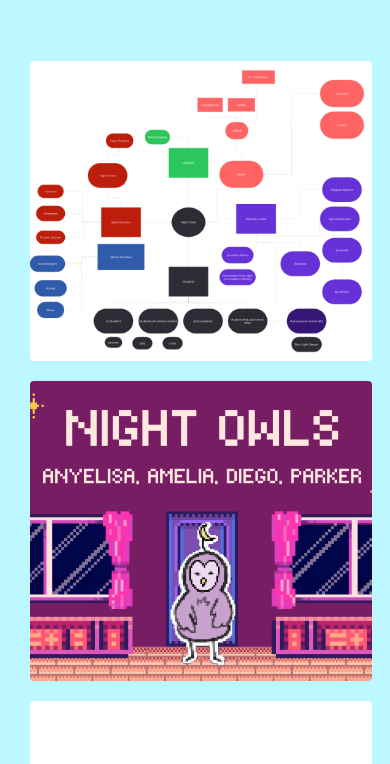
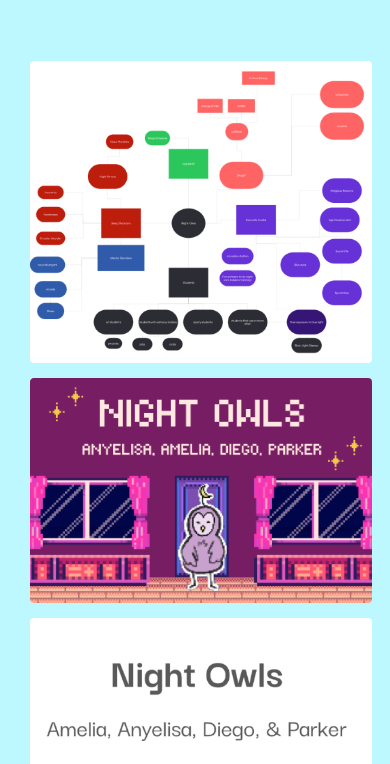
Before and after one commit to a17384-10/ToribioPaulino_Anyelisa_14691513_IDM222, a plain HTML site: page slide.html in a window 390 px wide. Shown: the part 336-1100 px from the top of the page. Drawn offline with Linux system fonts and the light colour scheme.

Commit message:
fixed night owls

```diff
--- a/styles/main.css
+++ b/styles/main.css
@@ -360,56 +360,58 @@
 
 /*night owls*/
 #slide-grid {
-    display: grid;
-    grid-template-columns: 350px 450px;
-    grid-template-rows: 200px 20px;
+    display: flex;
+    flex-direction: row;
+    justify-content: center;
+    align-items: flex-start;
     gap: 20px;
-    margin-bottom: 25px;
+    width: 100%;
+    max-width: 1000px;
+    margin: 40px auto;
+    box-sizing: border-box;
 }
 
 .nightmind {
-    grid-column: 1;
-    grid-row: 1 / span 2;
+    flex: 1;
+    height: 350px;
+    border-radius: 10px;
+    transform: 0.3s;
+    cursor: pointer;
 }
 
 .nightslide {
-    grid-column: 2;
-    grid-row: 1;
+    flex: 1;
+    height: 350px;
+    border-radius: 10px;
+    transform: 0.3s;
+    cursor: pointer;
 }
 
 .nightbrain {
-    grid-column: 2;
-    grid-row: 2;
+    flex: 1;
+    height: 350px;
+    border-radius: 10px;
+    transform: 0.3s;
+    cursor: pointer;
 }
 
 #slide-grid img {
     width: 100%;
-    height: 100%;
+    height: auto;
+    display: block;
     object-fit: cover;
 }
 
-.nightmind {
-    transform: 0.3s;
-    cursor: pointer;
-}
 .nightmind:hover {
     transform: translateY(-3px);
     box-shadow: 0 8px 15px rgba(0,0,0,0.2);
 }
 
-.nightslide {
-    transform: 0.3s;
-    cursor: pointer;
-}
 .nightslide:hover {
     transform: translateY(-3px);
     box-shadow: 0 8px 15px rgba(0,0,0,0.2);
 }
 
-.ngihtbrain {
-    transform: 0.3s;
-    cursor: pointer;
-}
 .nightbrain:hover {
     transform: translateY(-3px);
     box-shadow: 0 8px 15px rgba(0,0,0,0.2);
@@ -434,10 +436,6 @@
   object-fit: contain;
 }
 
-.nightmind {
-    grid-row: 1/3;
-}
-
 #slide-grid img {
     width: 100%;
     height: 100%;
@@ -446,17 +444,17 @@
     border-radius: 4px;
 }
 
-
 /* for mobile */
 @media (max-width: 800px) {
     #slide-grid {
-        grid-template-columns: 1fr;
-        grid-template-rows: auto;
+        flex-direction: column;
+        align-items: center;
+        gap: 15px;
     }
     .nightmind, .nightslide, .nightbrain {
-        grid-column: 1;
-        grid-row: auto;
-        height: 300px;
+        width: 100%;
+        max-width: 400px;
+        height: 250px;
     }
 }
 
```
